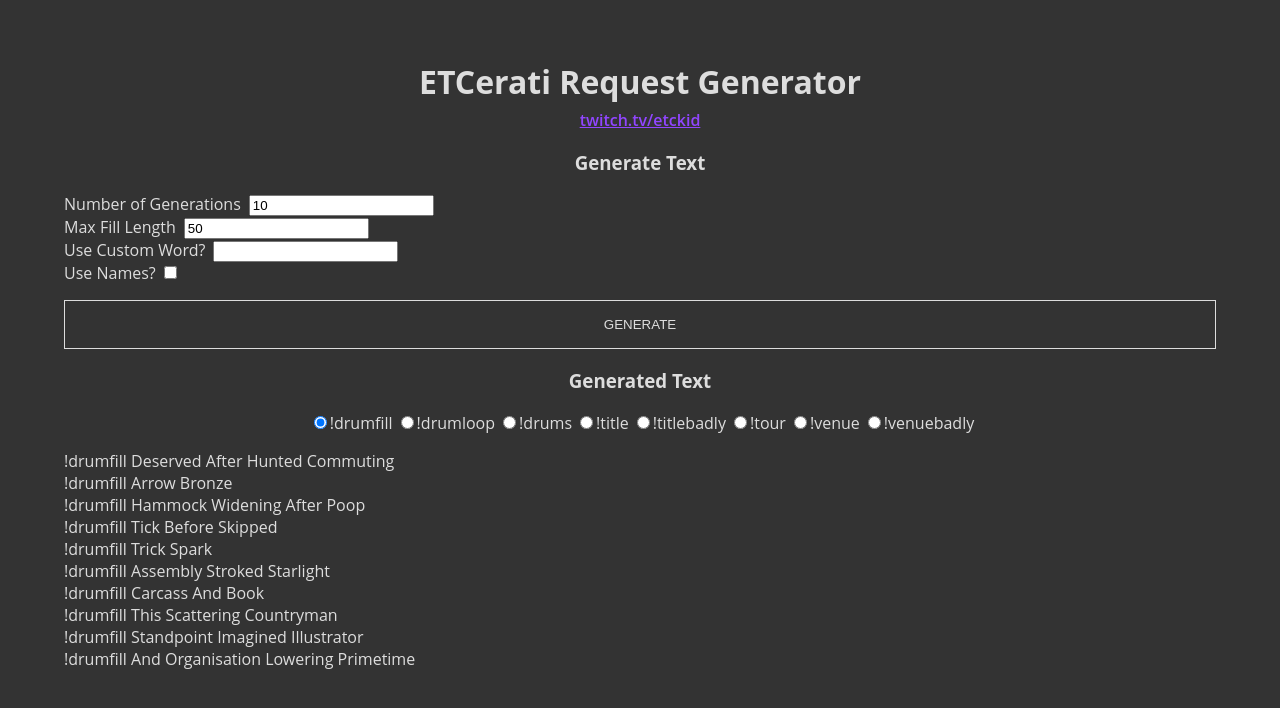
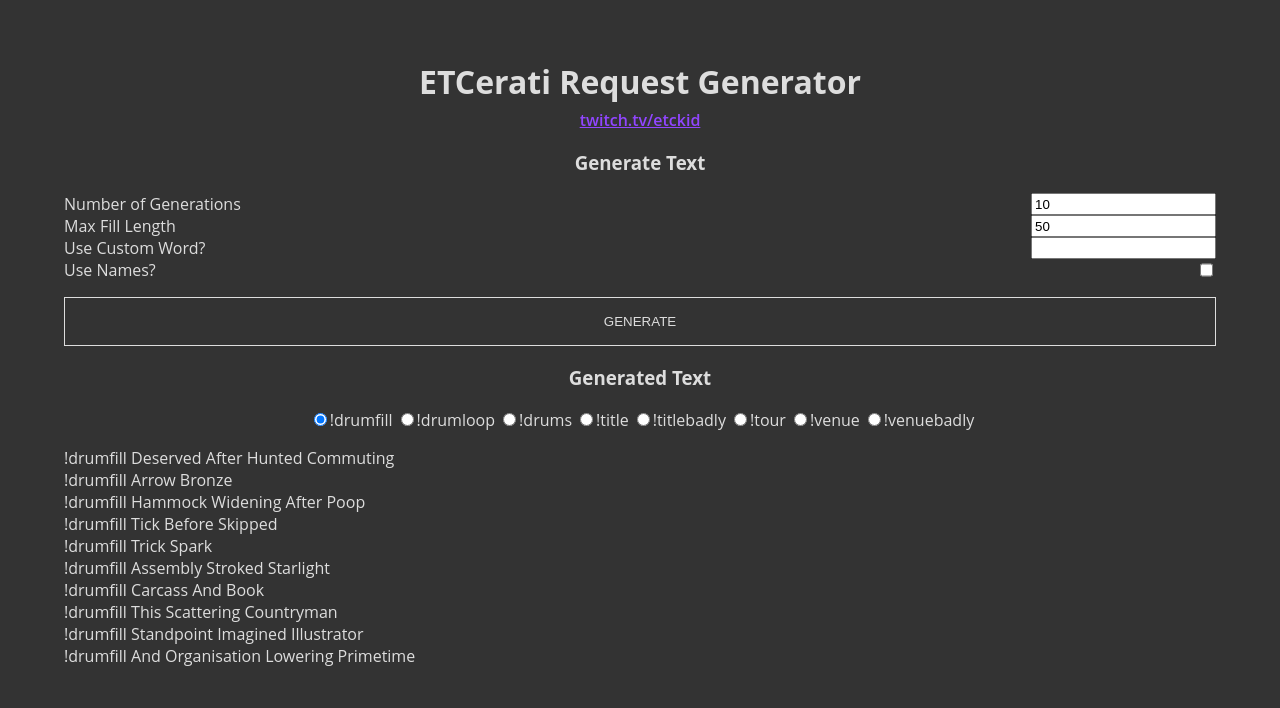
Before and after one commit to explodedsoda/etckid-phrase-generator, a Next.js app: page / in a window 1280 px wide. Shown: the top 708 px of the page. Built offline with nearby package versions, Linux system fonts and the light colour scheme.

Commit message:
small visual updates

```diff
--- a/src/components/fillGenerator.jsx
+++ b/src/components/fillGenerator.jsx
@@ -138,26 +138,19 @@
   return (
     <div>
       <form className="flexColumn textLeft" onSubmit={handleSubmit}>
-        <div>
-          <label htmlFor="drumfillCountInput">
-            Number of Generations
+        <label className="flexRow" htmlFor="drumfillCountInput">
+          <div>Number of Generations</div>
           <input type="number" value={drumfillCount} name="drumfillCountInput" onChange={handleFillCountChange} />
         </label>
-        </div>
-        <div>
-          <label htmlFor="drumfillLengthInput">
-            Max Fill Length
+        <label className="flexRow" htmlFor="drumfillLengthInput">
+          <div>Max Fill Length</div>
           <input type="number" value={drumfillLength} name="drumfillLengthInput" onChange={handleFillLengthChange} />
         </label>
-        </div>
-        <div>
-          <label htmlFor="customWordInput">
-            Use Custom Word?
+        <label className="flexRow" htmlFor="customWordInput">
+          <div>Use Custom Word?</div>
           <input type="text" value={customWord} name="customWordInput" onChange={handleSetCustomWord} />
         </label>
-        </div>
-        <div>
-          <label htmlFor="useRegularList">
+        <label className="flexRow" htmlFor="useRegularList">
           Use Names?
           <input
             type="checkbox"
@@ -166,7 +159,6 @@
             checked={shouldUseRegularList}
           />
         </label>
-        </div>
         <button type="submit">Generate</button>
       </form>
       <h3>Generated Text</h3>
--- a/src/styles/globals.css
+++ b/src/styles/globals.css
@@ -36,23 +36,23 @@
   margin: 0;
   width: 100%;
   line-height: 1.15;
-}
-.title {
   text-align: center;
 }
 .marginTop {
   margin-top: 0.5rem;
 }
-
 .textLeft {
   text-align: left;
 }
-
 .flexColumn {
   display: flex;
   flex-direction: column;
 }
-
+.flexRow {
+  display: flex;
+  flex-direction: row;
+  justify-content: space-between;
+}
 * {
   box-sizing: border-box;
 }
```
Also changed, not shown: 1 other file (tests, documents, lock files or other folders). Lines whose indentation alone changed are shown as unchanged.
